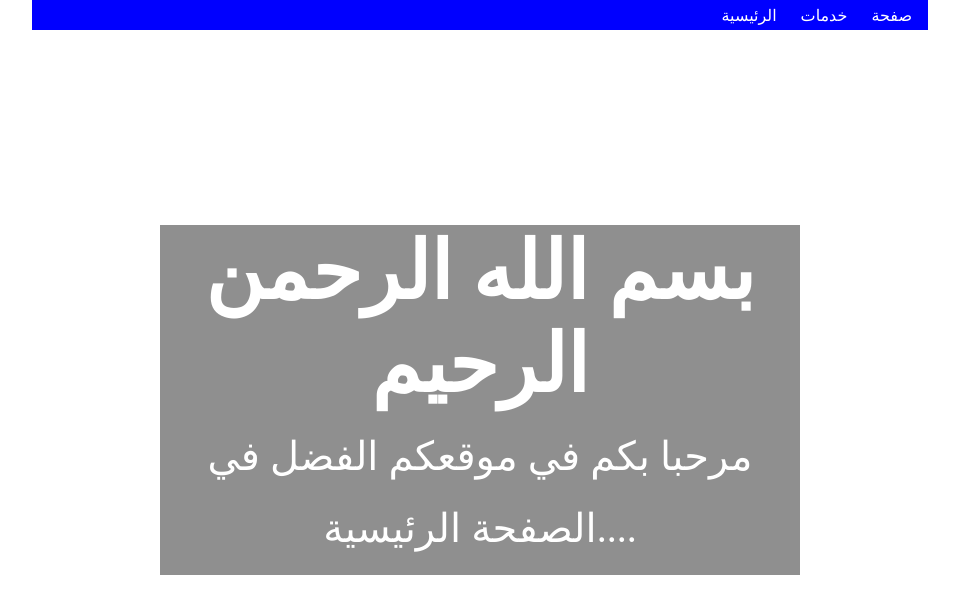
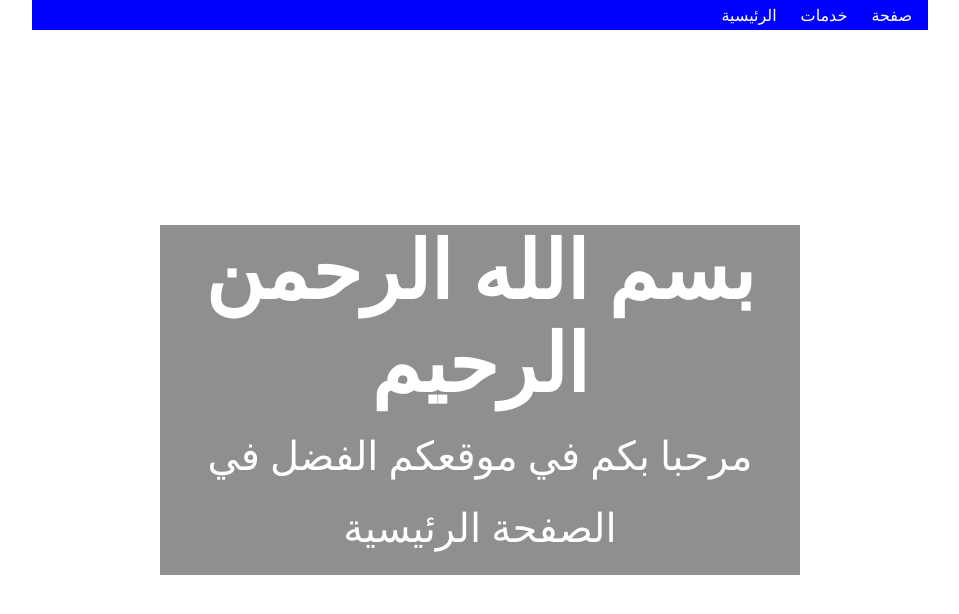
Before and after one commit to Abdelrhman-1/cv, a plain HTML site: page web.html in a window 1280 px wide. Shown: the whole page, without its empty margins (160-1119 px from the left). Drawn offline with Linux system fonts and the light colour scheme.

Commit message:
Update web.html

```diff
--- a/web.html
+++ b/web.html
@@ -23,7 +23,7 @@
         </div>
         <div class="text">
             <h1>بسم الله الرحمن الرحيم</h1>
-            <p>مرحبا بكم في موقعكم الفضل في الصفحة الرئيسية....</p>
+            <p>مرحبا بكم في موقعكم الفضل في الصفحة الرئيسية</p>
         </div>
     </div>
 </body>
```
